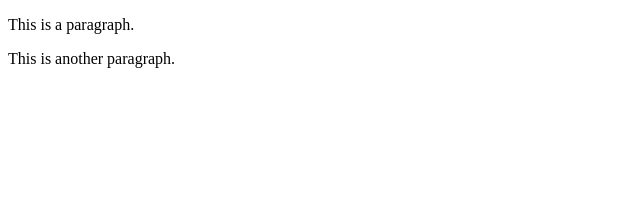
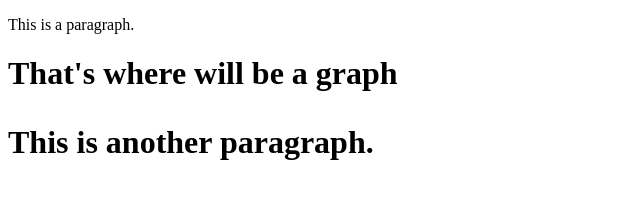
Before and after one commit to Stepania/SVSModelBuildDeploy, a plain HTML site: page TestModel/index.html in a window 1280 px wide. Shown: the whole page, without its empty margins (0-640 px from the left). Drawn offline with Linux system fonts and the light colour scheme.

Commit message:
index - changed

```diff
--- a/TestModel/index.html
+++ b/TestModel/index.html
@@ -3,7 +3,12 @@
 <body>
 
 <p>This is a paragraph.</p>
+
+<h1>That's where will be a graph<h1>
 <p>This is another paragraph.</p>
+
+
+
 
 </body>
 </html>
```
